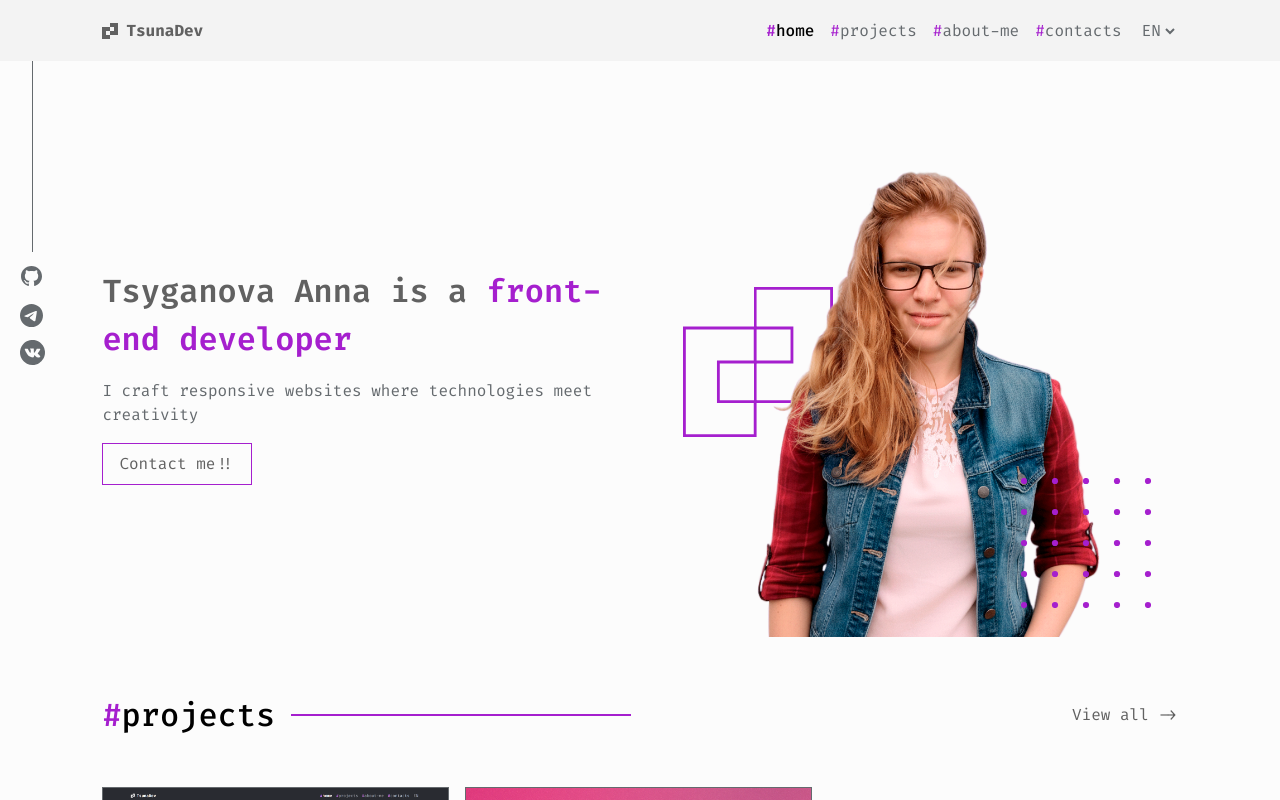
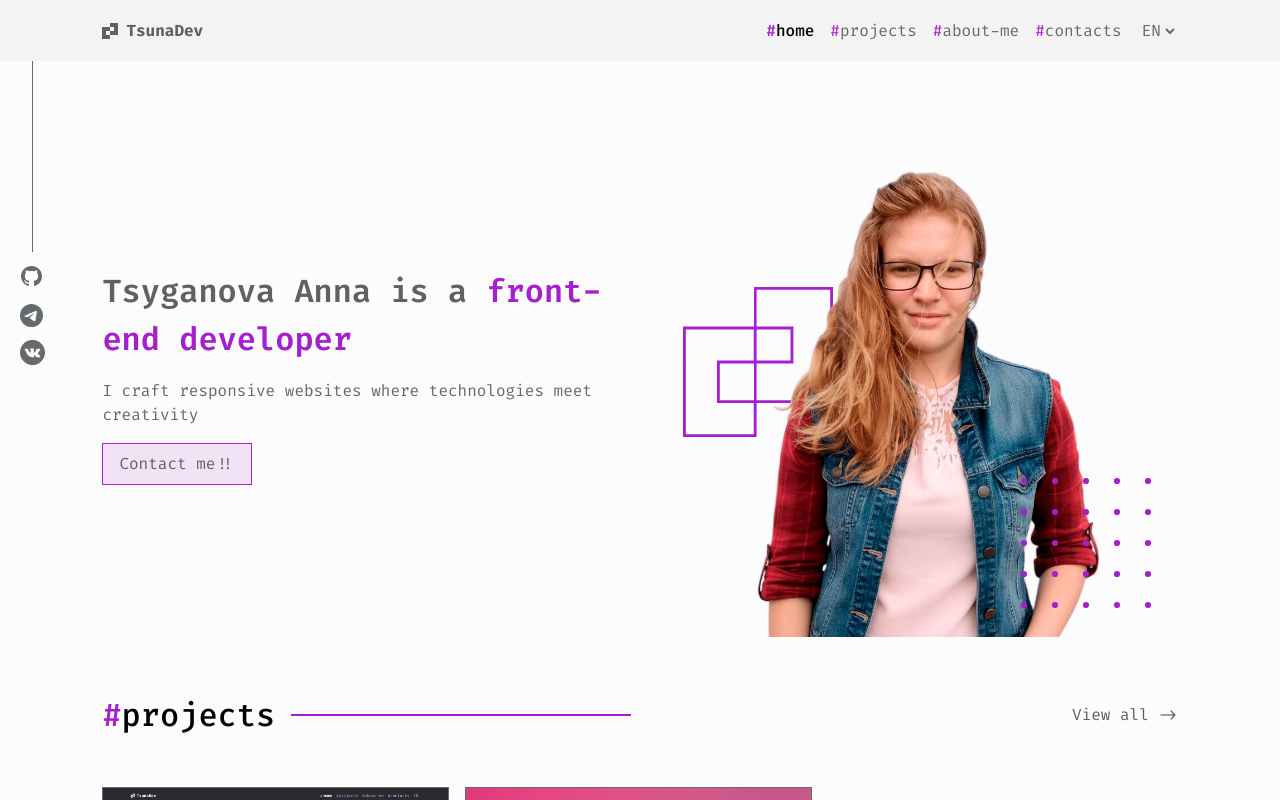
Before and after one commit to Tsuna08/portfolio, a Next.js app: page /en in a window 1280 px wide. In both pictures the pointer is over the button 176 px from the left and 463 px from the top of the page. Shown: the top 800 px of the page. Built offline with nearby package versions, Linux system fonts and the light colour scheme.

Commit message:
Добавила hover для кнопки

```diff
--- a/src/app/globals.css
+++ b/src/app/globals.css
@@ -7,6 +7,7 @@
   --color: #ffffff;
   --primary-color: #c778dd;
   --secondary-color: #abb2bf;
+  --primary-color-hover: #c778dd33;
 }
 
 @media (prefers-color-scheme: light) {
--- a/src/shared/Button/Button.module.scss
+++ b/src/shared/Button/Button.module.scss
@@ -2,4 +2,8 @@
   border: 1px solid var(--primary-color);
   padding: 0.5rem 1rem;
   cursor: pointer;
+
+  &:hover {
+    background: var(--primary-color-hover);
+  }
 }
```
